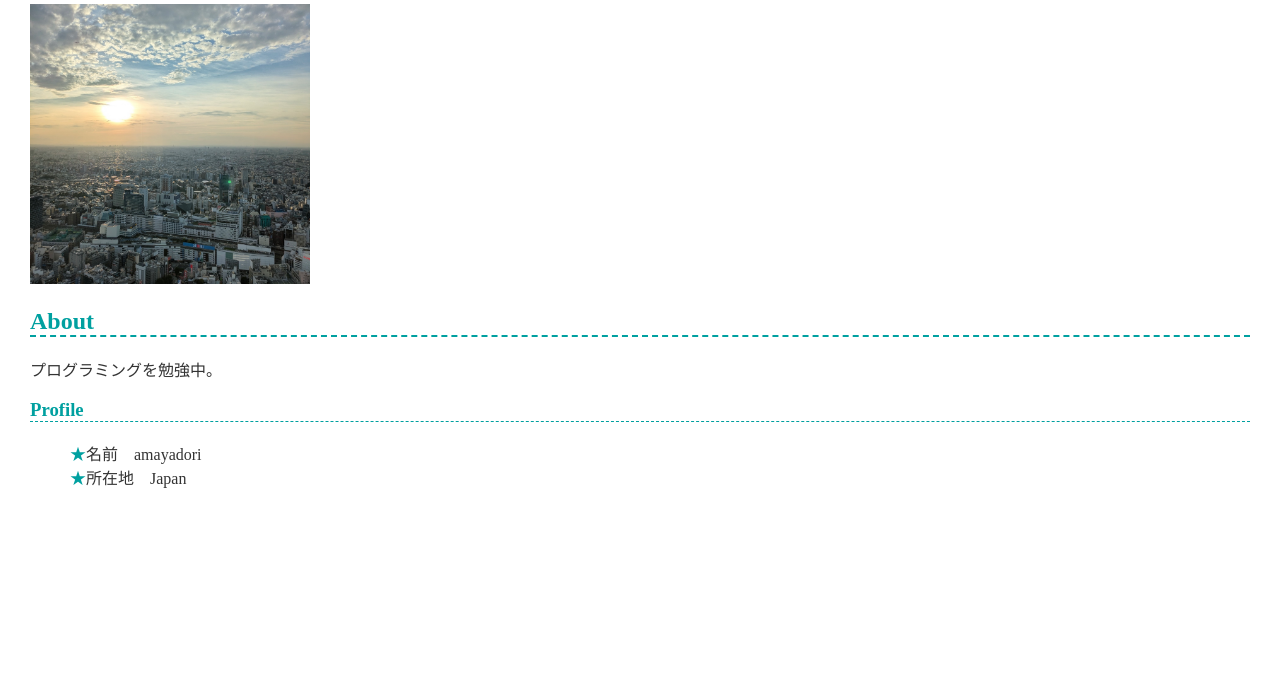
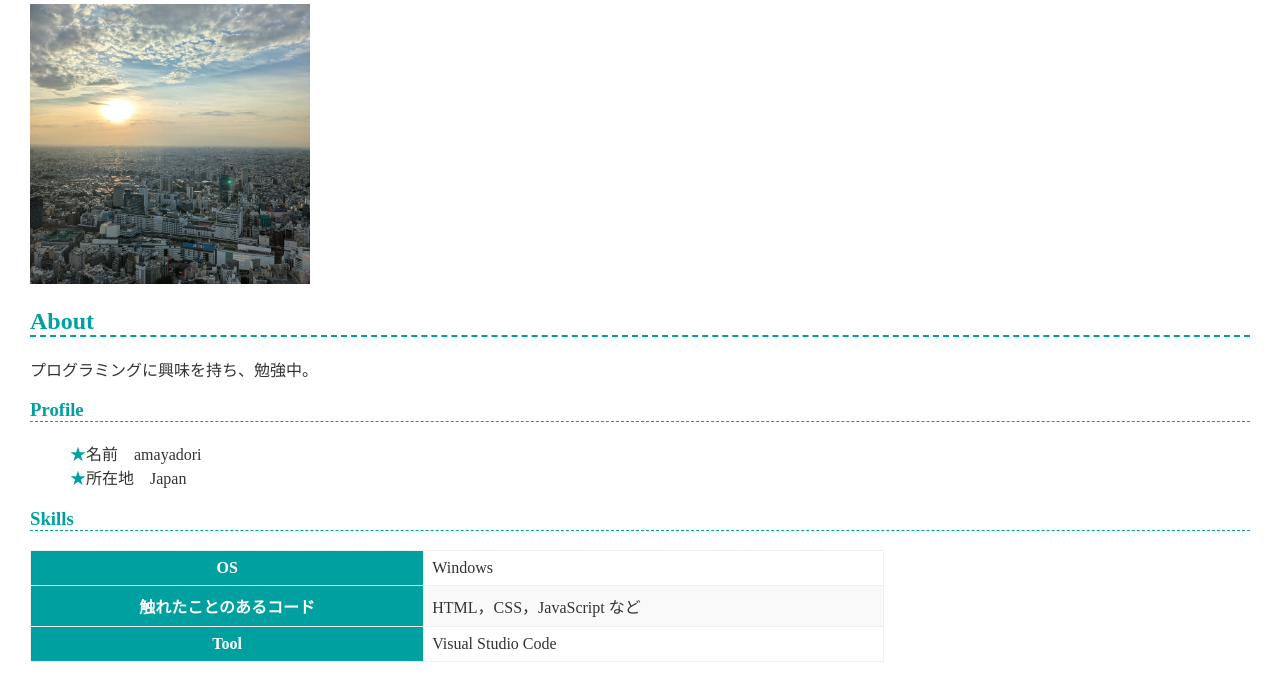
Before and after one commit to amayadori-code/amayadori-code.github.io, a plain HTML site: page index.html in a window 1280 px wide. Shown: the part 109-800 px from the top of the page. Drawn offline with Linux system fonts and the light colour scheme.

Commit message:
Update index.html

```diff
--- a/index.html
+++ b/index.html
@@ -11,7 +11,7 @@
     <img src="profile_image.jpg" width="280">
     <h2>About</h2>
     <p>
-      プログラミングを勉強中。
+      プログラミングに興味を持ち、勉強中。
     </p>
 
     <h3>Profile</h3>
@@ -20,5 +20,21 @@
       <li>所在地　Japan</li>
     </ul>
 
+    <h3>Skills</h3>
+    <table>
+      <tr>
+        <th>OS</th>
+        <td>Windows</td>
+      </tr>
+      <tr>
+        <th>触れたことのあるコード</th>
+        <td>HTML，CSS，JavaScript など</td>
+      </tr>
+      <tr>
+        <th>Tool</th>
+        <td>Visual Studio Code</td>
+      </tr>
+    </table>
+
   </body>
 </html>
```
